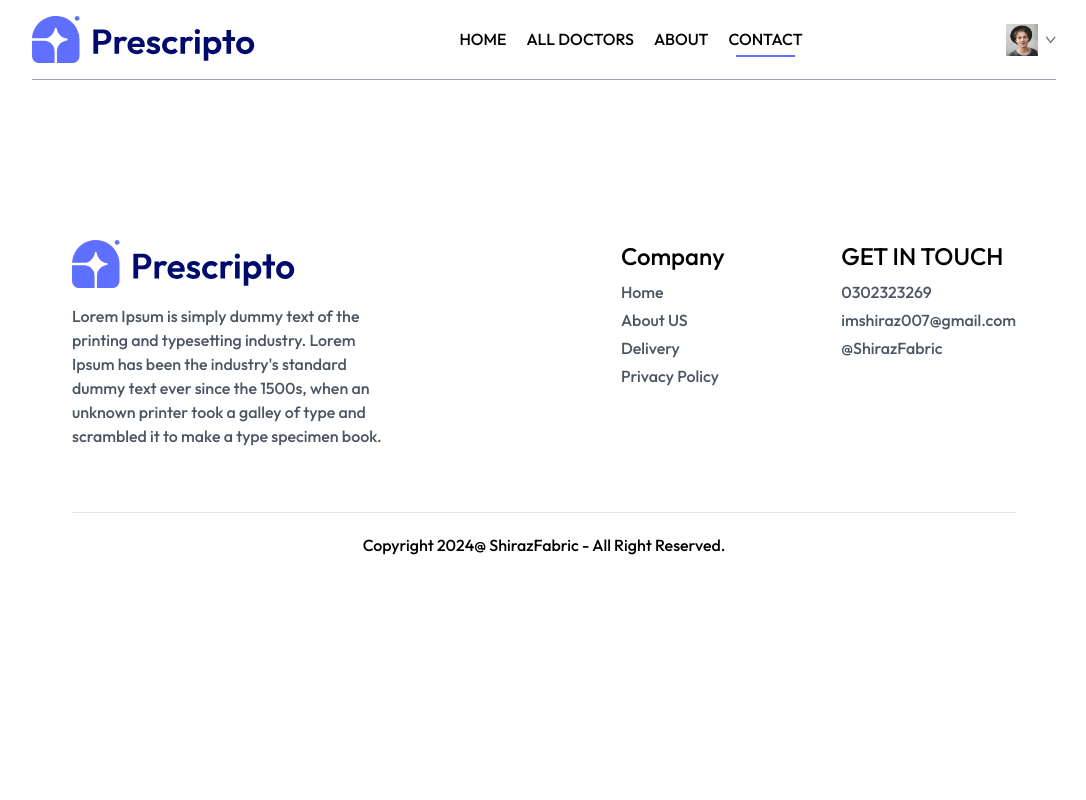
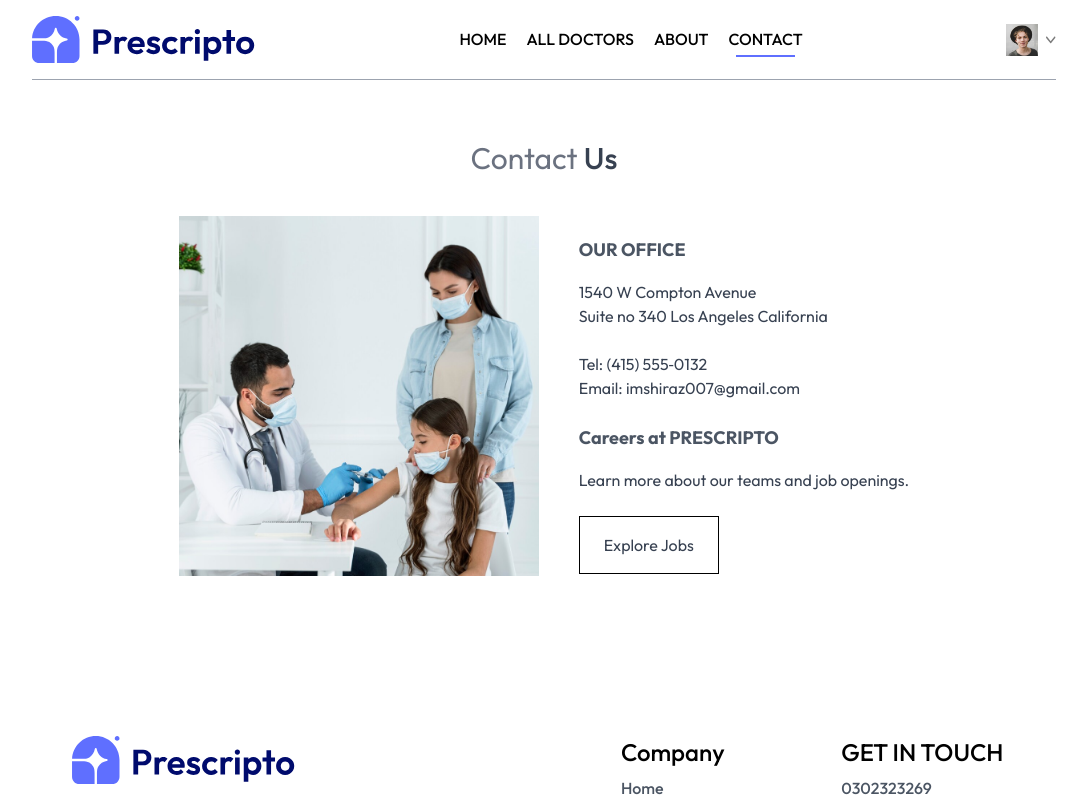
Before and after one commit to shiraz342002/Doctor-Appoinment-Full-Stack, a React (Vite) app in the folder Front-End/: page /contact in a window 1280 px wide. Shown: the top 800 px of the page, without its empty margins (96-1182 px from the left). Built offline with nearby package versions, Linux system fonts and the light colour scheme.

Commit message:
Contact Page Completed & footer fixed

```diff
--- a/Front-End/src/components/Footer.jsx
+++ b/Front-End/src/components/Footer.jsx
@@ -7,7 +7,7 @@ const Footer = () => {
       <div className='flex flex-col lg:grid grid-cols-[3fr_1fr_1fr] gap-14 my-10 mt-40 text-based'>
         <div className='lg:col-span-1'>
           <img src={assets.logo} className='w-56' alt="Logo" />
-          <p className='w-full md:w-2/3 md:font-medium  text-gray-600 leading-6 mt-4'>
+          <p className='w-full md:w-2/4 md:font-medium text-sm md:text-base  text-gray-600 leading-6 mt-4'>
           Lorem Ipsum is simply dummy text of the printing and typesetting industry. Lorem Ipsum has been the industry's standard dummy text ever since the 1500s, when an unknown printer took a galley of type and scrambled it to make a type specimen book.          </p>
         </div>
         <div className=''>
--- a/Front-End/src/pages/Contact.jsx
+++ b/Front-End/src/pages/Contact.jsx
@@ -1,9 +1,29 @@
 import React from 'react'
+import { assets } from '../assets/assets_frontend/assets'
 
 const Contact = () => {
   return (
-    <div>
+    <div className=''>
+      <div className='text-center text-3xl pt-10 text-gray-500'>
+        <p>Contact <span className='text-gray-700 font-medium'>Us</span></p>
+      </div>
 
+      <div className='flex flex-col md:flex-row gap-10 justify-center mt-10'>
+        <img  className='w-full md:max-w-[360px]'src={assets.contact_image} alt="" />
+        <div className='text-gray-700  flex flex-col mt-5'>
+          <b className='text-lg text-gray-600 mb-4'>OUR OFFICE</b>
+          <p>1540 W Compton Avenue</p>
+          <p>Suite no 340 Los Angeles California</p>
+          <br />
+          <p>Tel: (415) 555‑0132</p>
+          <p>Email: imshiraz007@gmail.com</p>
+          <br />
+          <b className='text-lg text-gray-600 mb-4'>Careers at PRESCRIPTO</b>
+          <p>Learn more about our teams and job openings.</p>
+          <br />
+          <button className='border w-[140px]  py-4 border-black'>Explore Jobs</button>
+        </div>
+      </div>
     </div>
   )
 }
```
